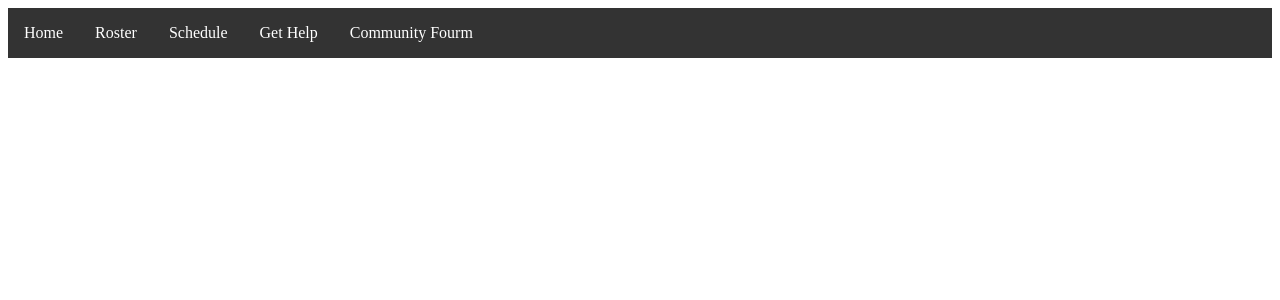
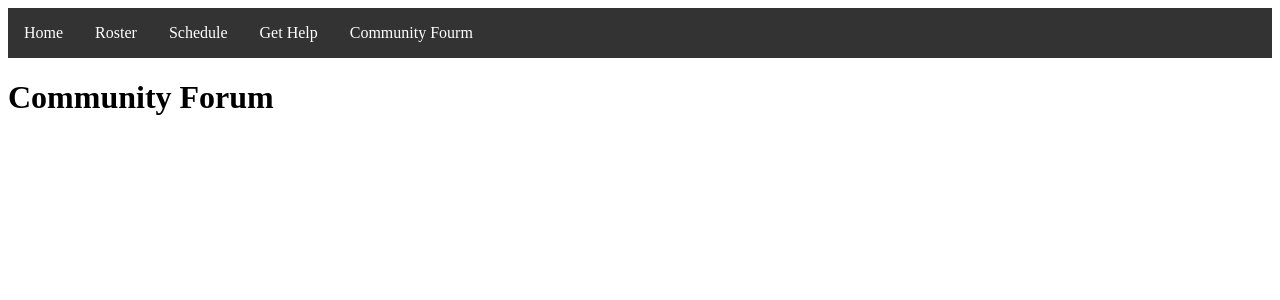
Before and after one commit to jerseycity19/team-18, a React app in the folder src/: page /communityForum in a window 1280 px wide. Shown: the top 300 px of the page. Built offline with nearby package versions, Linux system fonts and the light colour scheme; the HTML template or start-up script is replaced by a standard one.

Commit message:
fixed mispelling of forum

```diff
--- a/src/components/CommunityFourm.js
+++ b/src/components/CommunityForum.js
@@ -2,7 +2,7 @@ import React from 'react'
 
 const Home = () => (
   <div>
-    <h1>Community Fourm</h1>
+    <h1>Community Forum</h1>
   </div>
 )
 
--- a/src/components/Main.js
+++ b/src/components/Main.js
@@ -4,7 +4,7 @@ import Home from './Home'
 import Roster from './Roster'
 import Schedule from './Schedule'
 import GetHelp from './GetHelp'
-import CommunityFourm from './CommunityFourm'
+import CommunityForum from './CommunityForum'
 
 
 // The Main component renders one of the three provided
@@ -19,7 +19,7 @@ const Main = () => (
       <Route path='/roster' component={Roster}/>
       <Route path='/schedule' component={Schedule}/>
       <Route path='/getHelp' component={GetHelp}/>
-      <Route path='/communityFourm' component={CommunityFourm}/>
+      <Route path='/communityForum' component={CommunityForum}/>
 
     </Switch>
   </main>
```
